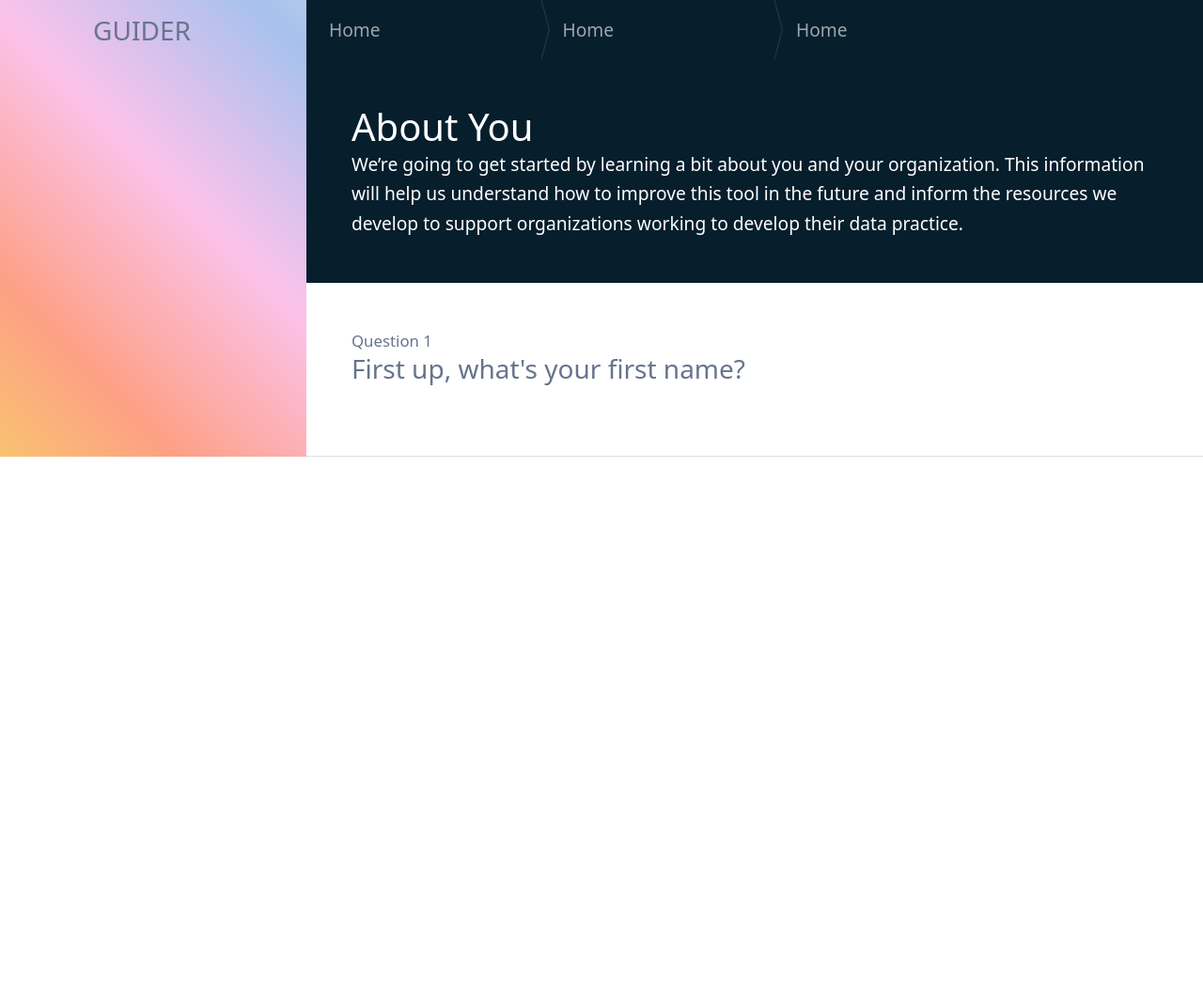
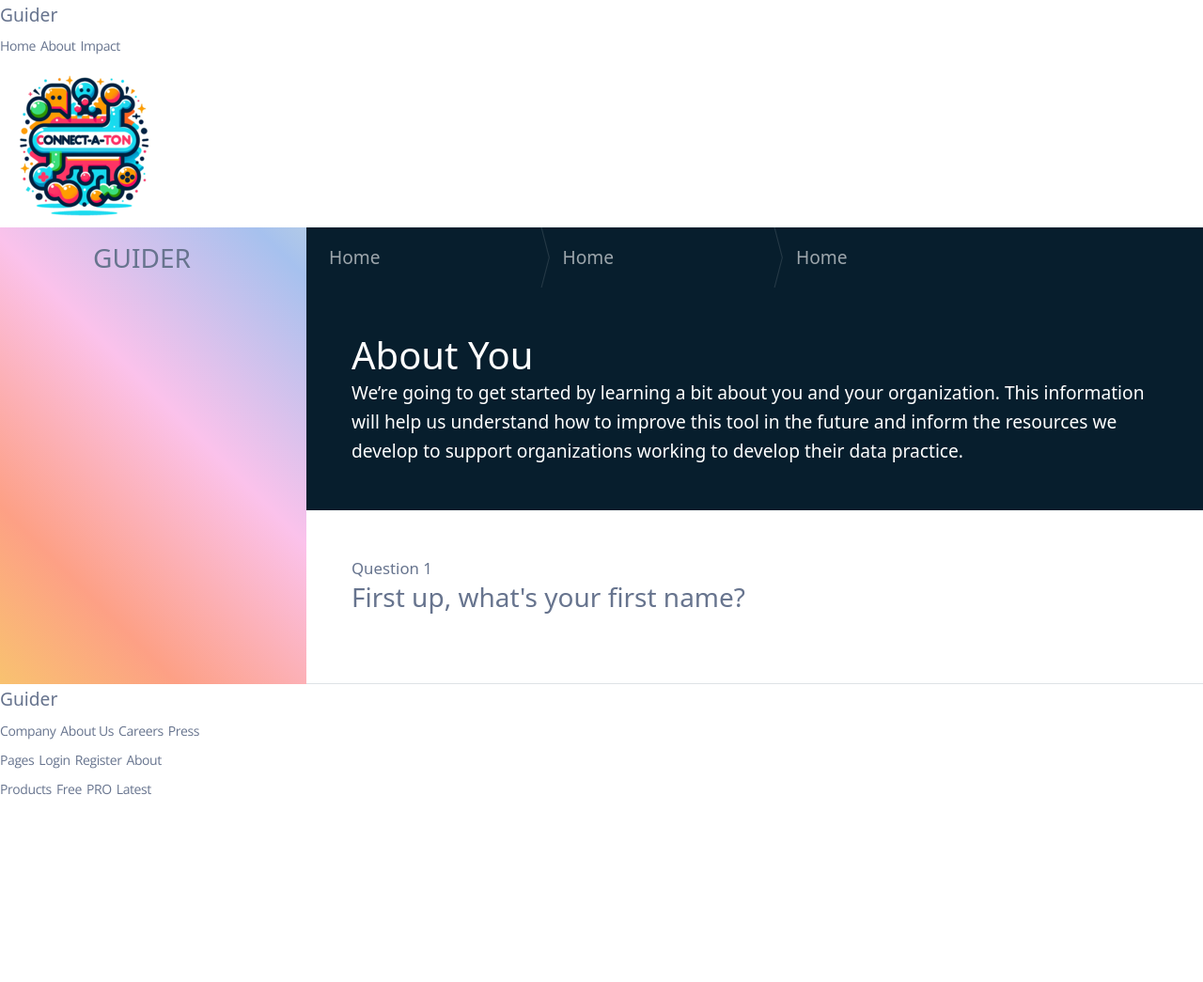
Before and after one commit to rohittp0/guider, a Django app: page /assessment/1/1 in a window 1280 px wide; the page is wider, and only the part inside the window is pictured. Shown: the top 1045 px of that part at 94% size. Before the commit the page ends 486 px from the top of that part, so only its background shows below. Run offline with Django 4.2, Linux system fonts and the light colour scheme.

Commit message:
moved header and footer

```diff
--- a/templates/base.html
+++ b/templates/base.html
@@ -31,9 +31,56 @@
     {% block style %}{% endblock %}
 </head>
 <body>
-<div>
-    {% block content %}{% endblock %}
-</div>
+{% block nav %}
+    <div data-role="Header" class="header-header">
+        <nav class="header-nav">
+            <div class="header-container">
+                <a href="index.html" class="header-navlink">Guider</a>
+                <div class="header-menu">
+                    <a href="#" class="header-navlink1 Large">Home</a>
+                    <a href="#about" class="header-navlink1 Large">About</a>
+                    <a href="#impact" class="header-navlink1 Large">Impact</a>
+                </div>
+                <div class="header-container1">
+                    <div data-role="BurgerMenu" class="header-burger-menu">
+                        <img alt="logo" src="{% static 'fav/apple-touch-icon.png' %}" class="header-icon">
+                    </div>
+                </div>
+            </div>
+        </nav>
+    </div>
+{% endblock nav %}
+{% block content %}{% endblock %}
+{% block footer %}
+    <footer class="footer-footer">
+        <div class="footer-container">
+            <div class="footer-container1">
+                <span class="footer-text">Guider</span>
+            </div>
+            <div class="footer-container2">
+                <div class="footer-container3">
+                    <span class="footer-text01 Large">Company</span>
+                    <span class="footer-text02 Large">About Us</span>
+                    <span class="footer-text03 Large">Careers</span>
+                    <span class="footer-text04 Large">Press</span>
+                </div>
+                <div class="footer-container4">
+                    <span class="footer-text05 Large">Pages</span>
+                    <span class="footer-text06 Large">Login</span>
+                    <span class="footer-text07 Large">Register</span>
+                    <span class="footer-text08 Large">About</span>
+                </div>
+                <div class="footer-container5">
+                    <span class="footer-text09 Large">Products</span>
+                    <span class="footer-text10 Large">Free</span>
+                    <span class="footer-text11 Large">PRO</span>
+                    <span class="footer-text12 Large">Latest</span>
+                </div>
+            </div>
+        </div>
+        <img alt="image" src="{% static 'home/waves-white.svg' %}" class="footer-image"/>
+    </footer>
+{% endblock %}
 
 <script src="https://cdn.jsdelivr.net/npm/bootstrap@5.3.0/dist/js/bootstrap.bundle.min.js"></script>
 
```
